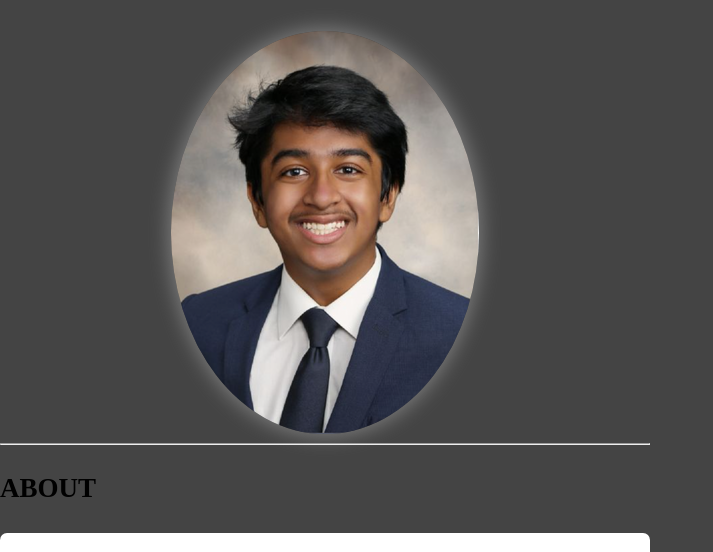
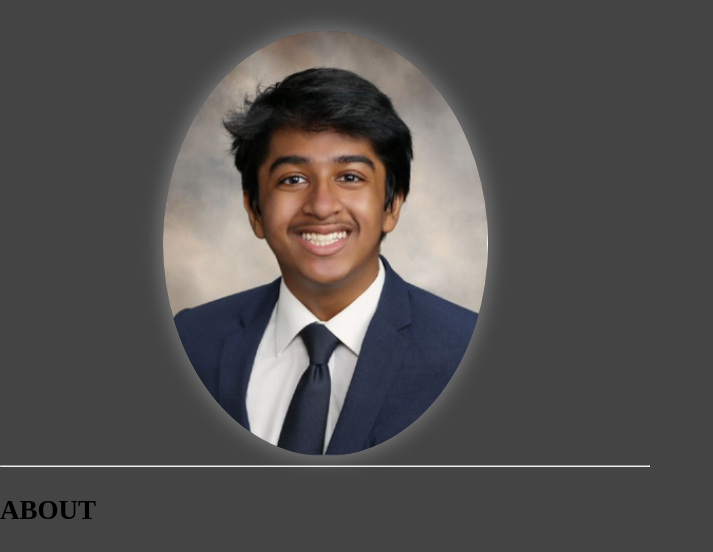
Before and after one commit to SamarthArul/prevHome, a plain HTML site: page index.html in a window 1280 px wide. Shown: the part 161-713 px from the top of the page, without its empty margins (0-713 px from the left). Drawn offline with Linux system fonts and the light colour scheme.

Commit message:
Update style.css

```diff
--- a/style.css
+++ b/style.css
@@ -18,7 +18,8 @@ body {
 
 .profilepicture {
   border-radius: 50%;
-  height: auto;
+  height: 50%;
+  width: 50%;
   display: block;
   margin: auto;
   box-shadow: 0px 0px 20px 2px grey;
```
